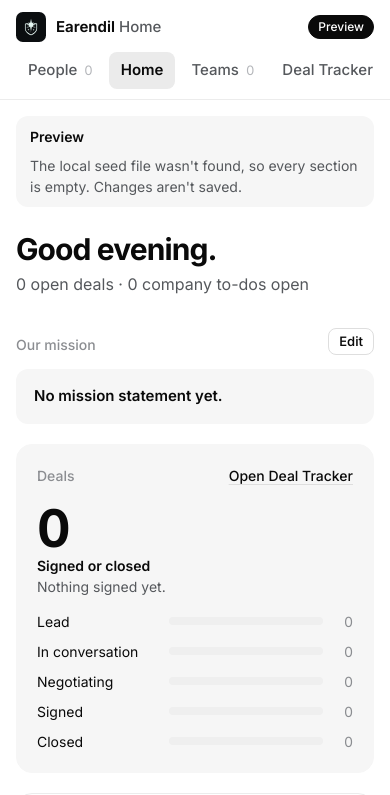
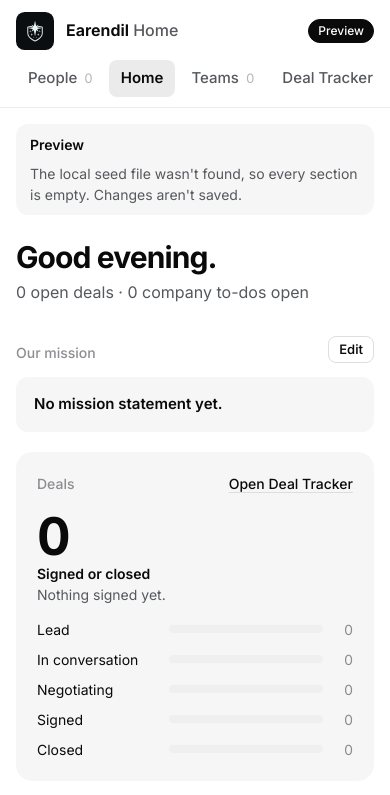
Before and after one commit to khoury4k28-kamel/earendil-home, a plain HTML site: page index.html in a window 390 px wide. Shown: the top 795 px of the page. Drawn offline with Linux system fonts and the light colour scheme; no server answers.

Commit message:
Make the logo bigger
Co-Authored-By: Claude Fable 5.2 <noreply@anthropic.com>

```diff
--- a/css/app.css
+++ b/css/app.css
@@ -73,10 +73,10 @@ img { max-width: 100%; display: block; }
   padding: 20px 12px 16px; border-right: 1px solid var(--line); background: #FAFAFA;
 }
 .main { min-width: 0; }
-.brand { text-decoration: none; padding: 0 10px; display: flex; align-items: center; gap: 10px; }
-.brand__logo { width: 30px; height: 30px; flex: none; }
-.gate__logo { width: 44px; height: 44px; margin-bottom: -6px; }
-.brand__name { font-size: 15px; font-weight: 500; color: var(--text-2); }
+.brand { text-decoration: none; padding: 0 8px; display: flex; align-items: center; gap: 12px; }
+.brand__logo { width: 48px; height: 48px; flex: none; }
+.gate__logo { width: 60px; height: 60px; margin-bottom: -6px; }
+.brand__name { font-size: 16px; font-weight: 500; color: var(--text-2); line-height: 1.2; }
 .brand__name b { font-weight: 650; color: var(--ink); }
 .tabs-wrap { flex: 1; min-height: 0; overflow-y: auto; }
 .tabs { display: flex; flex-direction: column; gap: 2px; }
@@ -342,6 +342,7 @@ td input[type="checkbox"], th input[type="checkbox"] { width: 16px; height: 16px
   .shell { display: block; }
   .side { position: static; height: auto; flex-direction: row; flex-wrap: wrap; align-items: center; justify-content: space-between; gap: 10px 16px; padding: 12px var(--gutter) 0; border-right: 0; border-bottom: 1px solid var(--line); background: var(--bg); }
   .brand, .side__foot { padding: 0; }
+  .brand__logo { width: 38px; height: 38px; }
   .tabs-wrap { order: 3; flex: 0 0 100%; overflow-x: auto; overflow-y: hidden; scrollbar-width: none; }
   .tabs-wrap::-webkit-scrollbar { display: none; }
   .tabs { flex-direction: row; gap: 4px; min-width: max-content; padding-bottom: 10px; }
--- a/js/app.js
+++ b/js/app.js
@@ -36,7 +36,7 @@ function shell(tab) {
   return [h("div", { class: "shell" },
     h("aside", { class: "side" },
       h("a", { class: "brand", href: "#home" },
-        h("img", { class: "brand__logo", src: "img/logo.svg", alt: "", width: "30", height: "30" }),
+        h("img", { class: "brand__logo", src: "img/logo.svg", alt: "", width: "48", height: "48" }),
         h("span", { class: "brand__name" }, h("b", null, "Earendil"), " Home")),
       h("nav", { class: "tabs-wrap", "aria-label": "Sections" }, h("div", { class: "tabs" }, TABS.map((t) =>
         h("a", { class: "tab", href: "#" + t.id, "aria-current": t === tab ? "page" : null },
@@ -95,7 +95,7 @@ function gate({ connected, message, signedInAs }) {
   });
 
   app.replaceChildren(h("div", { class: "gate" }, h("div", { class: "gate__box" },
-    h("img", { class: "gate__logo", src: "img/logo.svg", alt: "", width: "44", height: "44" }),
+    h("img", { class: "gate__logo", src: "img/logo.svg", alt: "", width: "60", height: "60" }),
     h("div", null, h("div", { class: "gate__title" }, "Earendil Home"), h("div", { class: "muted" }, "Internal. Team members only.")),
     h("div", { class: "gate__body" },
       error,
```
